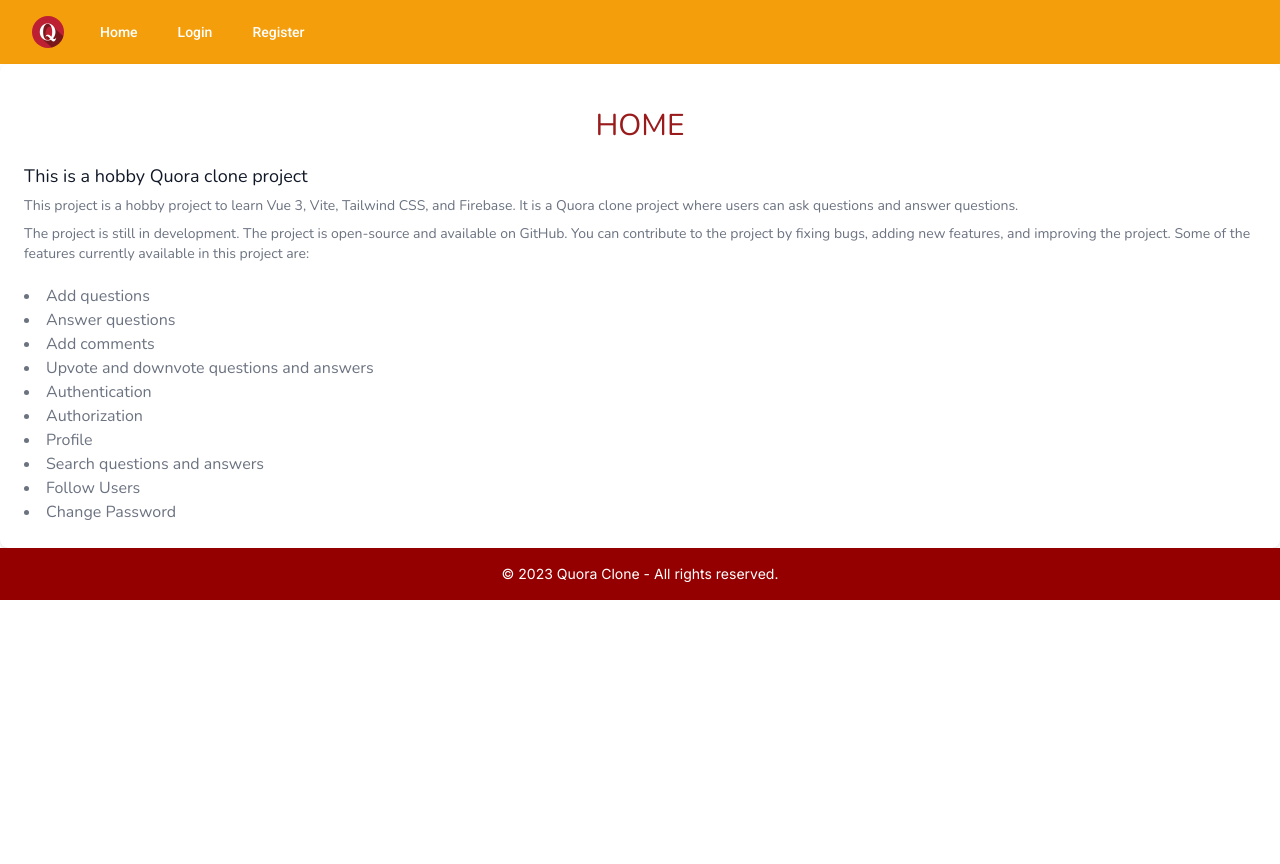
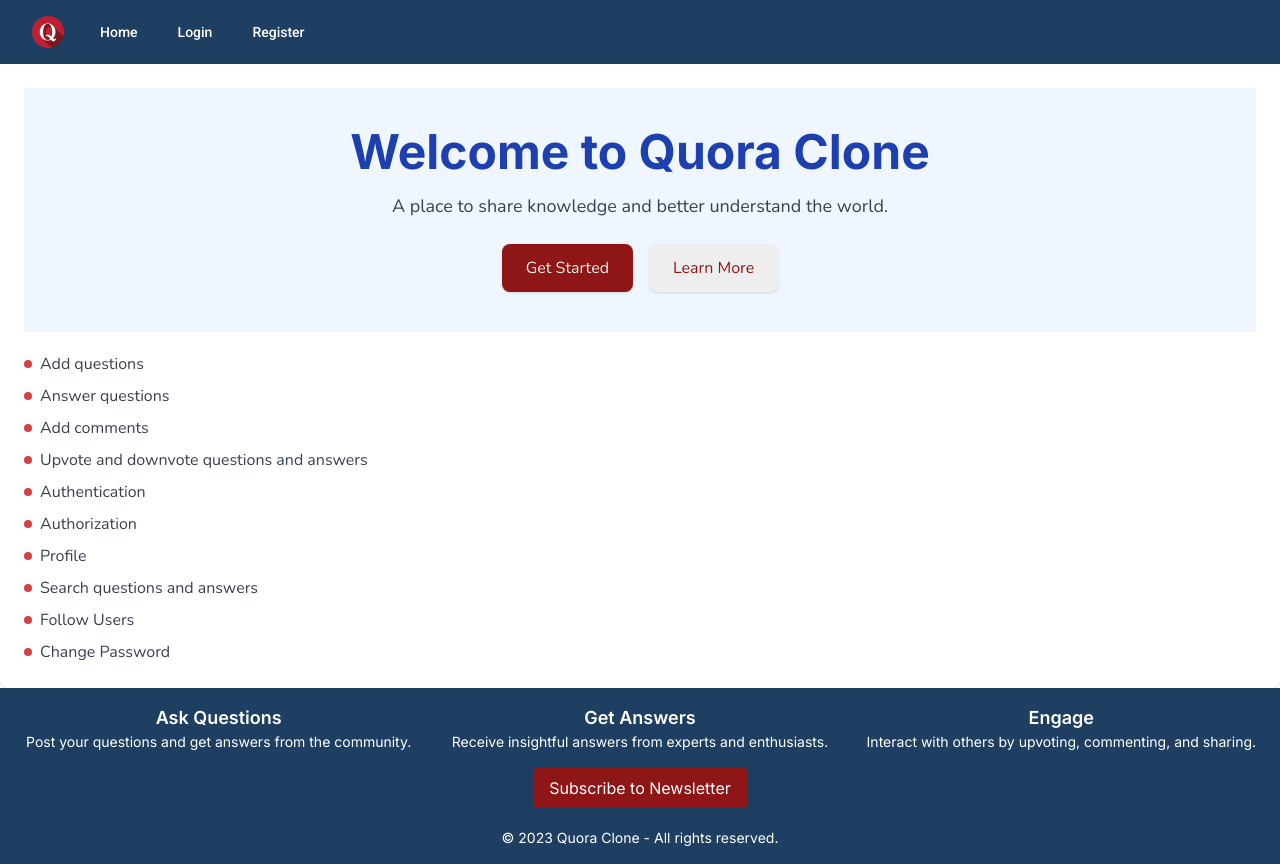
Before and after one commit to Apfirebolt/quora_clone_vue_and_django, a Vue app in the folder client/: page / in a window 1280 px wide. Before the commit the page ends 800 px from the top, so only its background shows below. Built offline with nearby package versions, Linux system fonts and the light colour scheme; what vue3-smooth-scroll would draw is missing.

Commit message:
ui changes

```diff
--- a/client/src/components/FooterComponent.vue
+++ b/client/src/components/FooterComponent.vue
@@ -1,6 +1,31 @@
 <template>
-  <footer class="bg-primary py-4 font-inter">
+  <footer class="bg-neutral text-accent py-4 font-inter">
     <div class="container mx-auto px-4">
+      <div class="grid grid-cols-1 md:grid-cols-3 gap-4 text-center text-white">
+        <div>
+          <h3 class="text-lg font-semibold">Ask Questions</h3>
+          <p class="text-sm">
+            Post your questions and get answers from the community.
+          </p>
+        </div>
+        <div>
+          <h3 class="text-lg font-semibold">Get Answers</h3>
+          <p class="text-sm">
+            Receive insightful answers from experts and enthusiasts.
+          </p>
+        </div>
+        <div>
+          <h3 class="text-lg font-semibold">Engage</h3>
+          <p class="text-sm">
+            Interact with others by upvoting, commenting, and sharing.
+          </p>
+        </div>
+      </div>
+      <div class="mt-4 text-center">
+        <button class="bg-primary mb-5 text-white py-2 px-4 rounded hover:bg-primary-dark">
+          Subscribe to Newsletter
+        </button>
+      </div>
       <p class="text-center text-white text-sm">
         &copy; {{ currentYear }} Quora Clone - All rights reserved.
       </p>
--- a/client/src/components/HeaderComponent.vue
+++ b/client/src/components/HeaderComponent.vue
@@ -1,5 +1,5 @@
 <template>
-  <Disclosure as="nav" class="bg-accent" v-slot="{ open }">
+  <Disclosure as="nav" class="bg-neutral" v-slot="{ open }">
     <div class="max-w-7xl mx-auto px-2 sm:px-6 lg:px-8 font-roboto">
       <div class="relative flex items-center justify-between h-16">
         <div class="absolute inset-y-0 left-0 flex items-center sm:hidden">
--- a/client/src/views/Home.vue
+++ b/client/src/views/Home.vue
@@ -2,31 +2,64 @@
     <header-component />
     <section class="bg-white shadow sm:rounded-lg" id="about">
         <div class="px-4 py-5 sm:p-6">
-            <h2 class="text-3xl my-5 text-center text-red-800">HOME</h2>
-            <h3 class="text-lg leading-6 font-medium text-gray-900">
-                This is a hobby Quora clone project
-            </h3>
+            <div class="hero-section bg-blue-50 py-10">
+                <div class="text-center">
+                    <h1 class="text-5xl font-bold text-blue-800">Welcome to Quora Clone</h1>
+                    <p class="mt-4 text-lg text-gray-700">
+                        A place to share knowledge and better understand the world.
+                    </p>
+                    <div class="mt-6">
+                        <button class="px-6 py-3 bg-primary text-accent rounded-lg shadow hover:bg-secondary">
+                            Get Started
+                        </button>
+                        <button class="ml-4 px-6 py-3 bg-accent text-primary rounded-lg shadow hover:bg-neutral hover:text-accent">
+                            Learn More
+                        </button>
+                    </div>
+                </div>
+            </div>
 
-            <p class="mt-2 text-sm text-gray-500">
-                This project is a hobby project to learn Vue 3, Vite, Tailwind CSS, and Firebase. It is a Quora clone project where users can ask questions and answer questions.
-            </p>
-
-            <p class="mt-2 text-sm text-gray-500">
-                The project is still in development. The project is open-source and available on GitHub. You can contribute to the project by fixing bugs, adding new features, and improving the project.
-                Some of the features currently available in this project are:
-            </p>
-
-            <ul class="mt-5 list-disc list-inside text-gray-500">
-                <li>Add questions</li>
-                <li>Answer questions</li>
-                <li>Add comments</li>
-                <li>Upvote and downvote questions and answers</li>
-                <li>Authentication</li>
-                <li>Authorization</li>
-                <li>Profile</li>
-                <li>Search questions and answers</li>
-                <li>Follow Users</li>
-                <li>Change Password</li>
+            <ul class="mt-5 space-y-2 text-gray-700">
+                <li class="flex items-center">
+                    <span class="inline-block w-2 h-2 bg-secondary rounded-full mr-2"></span>
+                    Add questions
+                </li>
+                <li class="flex items-center">
+                    <span class="inline-block w-2 h-2 bg-secondary rounded-full mr-2"></span>
+                    Answer questions
+                </li>
+                <li class="flex items-center">
+                    <span class="inline-block w-2 h-2 bg-secondary rounded-full mr-2"></span>
+                    Add comments
+                </li>
+                <li class="flex items-center">
+                    <span class="inline-block w-2 h-2 bg-secondary rounded-full mr-2"></span>
+                    Upvote and downvote questions and answers
+                </li>
+                <li class="flex items-center">
+                    <span class="inline-block w-2 h-2 bg-secondary rounded-full mr-2"></span>
+                    Authentication
+                </li>
+                <li class="flex items-center">
+                    <span class="inline-block w-2 h-2 bg-secondary rounded-full mr-2"></span>
+                    Authorization
+                </li>
+                <li class="flex items-center">
+                    <span class="inline-block w-2 h-2 bg-secondary rounded-full mr-2"></span>
+                    Profile
+                </li>
+                <li class="flex items-center">
+                    <span class="inline-block w-2 h-2 bg-secondary rounded-full mr-2"></span>
+                    Search questions and answers
+                </li>
+                <li class="flex items-center">
+                    <span class="inline-block w-2 h-2 bg-secondary rounded-full mr-2"></span>
+                    Follow Users
+                </li>
+                <li class="flex items-center">
+                    <span class="inline-block w-2 h-2 bg-secondary rounded-full mr-2"></span>
+                    Change Password
+                </li>
             </ul>
         </div>
     </section>
--- a/client/src/views/MyAnswers.vue
+++ b/client/src/views/MyAnswers.vue
@@ -1,8 +1,8 @@
 <template>
   <header-component />
-  <section class="bg-white shadow sm:rounded-lg" id="about">
-    <div class="px-4 py-5 sm:p-6">
-      <h2 class="text-3xl my-5 text-center text-red-800">MY ANSWERS</h2>
+  <main class="bg-white shadow sm:rounded-lg" id="about">
+    <div class="px-4 py-5 sm:p-6 container mx-auto">
+      <h2 class="text-3xl my-5 text-center text-primary bg-accent py-2">MY ANSWERS</h2>
       <div>
         <Loader v-if="isLoading" />
         <h3 class="text-lg leading-6 font-medium text-gray-900">
@@ -10,7 +10,7 @@
         </h3>
         <div class="flex items-center space-x-4 mt-3">
           <button @click="openModal"
-            class="inline-flex justify-center rounded-md border border-transparent bg-blue-600 px-4 py-2 text-sm font-medium text-white shadow-sm hover:bg-blue-700 focus:outline-none focus:ring-2 focus:ring-offset-2 focus:ring-blue-500">
+            class="inline-flex justify-center rounded-md border border-transparent bg-primary px-4 py-2 text-sm font-medium text-accent shadow-sm hover:bg-secondary focus:outline-none focus:ring-2 focus:ring-offset-2 focus:ring-blue-500">
             Add Question
           </button>
           <input v-model="searchQuery" @input="searchQuestions" type="text" placeholder="Search answers..."
@@ -90,7 +90,7 @@
         </div>
       </Dialog>
     </TransitionRoot>
-  </section>
+  </main>
   <footer-component />
 </template>
 
--- a/client/src/views/MyQuestions.vue
+++ b/client/src/views/MyQuestions.vue
@@ -1,8 +1,8 @@
 <template>
   <header-component />
-  <section class="bg-white shadow sm:rounded-lg" id="about">
-    <div class="px-4 py-5 sm:p-6">
-      <h2 class="text-3xl my-5 text-center text-red-800">MY QUESTIONS</h2>
+  <main class="bg-white shadow sm:rounded-lg" id="about">
+    <section class="px-4 py-5 sm:p-6 container mx-auto">
+      <h2 class="text-3xl my-5 text-center text-primary bg-accent py-2">MY QUESTIONS</h2>
       <div>
         <h3 class="text-lg leading-6 font-medium text-gray-900">
           List of questions you have asked and their answers
@@ -10,7 +10,7 @@
         <div class="flex items-center space-x-4 mt-3">
           <button
             @click="openModal"
-            class="inline-flex justify-center rounded-md border border-transparent bg-blue-600 px-4 py-2 text-sm font-medium text-white shadow-sm hover:bg-blue-700 focus:outline-none focus:ring-2 focus:ring-offset-2 focus:ring-blue-500"
+            class="inline-flex justify-center rounded-md border border-transparent bg-primary px-4 py-2 text-sm font-medium text-accent shadow-sm hover:bg-secondary focus:outline-none focus:ring-2 focus:ring-offset-2 focus:ring-blue-500"
           >
             Add Question
           </button>
@@ -65,7 +65,7 @@
           No questions found
         </p>
       </div>
-    </div>
+    </section>
     <TransitionRoot appear :show="isOpen" as="template">
       <Dialog as="div" @close="closeModal" class="relative z-10">
         <TransitionChild
@@ -150,7 +150,7 @@
         </div>
       </Dialog>
     </TransitionRoot>
-  </section>
+  </main>
   <footer-component />
 </template>
 
--- a/client/src/views/Profile.vue
+++ b/client/src/views/Profile.vue
@@ -1,8 +1,9 @@
 <template>
   <header-component />
-  <section class="bg-white shadow sm:rounded-lg" id="about">
-    <div class="px-4 py-5 sm:p-6">
-      <h2 class="text-3xl my-5 text-center text-red-800">PROFILE</h2>
+  <main class="bg-white shadow sm:rounded-lg" id="about">
+    <div class="px-4 py-5 sm:p-6 container mx-auto">
+      <h2 class="text-3xl my-5 text-center text-primary bg-accent py-2">PROFILE</h2>
+
       <h3 class="text-lg leading-6 font-medium text-gray-900">
         Update your profile
       </h3>
@@ -208,7 +209,7 @@
         </div>
       </Dialog>
     </TransitionRoot>
-  </section>
+  </main>
   <footer-component />
 </template>
 
--- a/client/src/views/QuestionDetail.vue
+++ b/client/src/views/QuestionDetail.vue
@@ -1,14 +1,11 @@
 <template>
   <header-component />
-  <section class="bg-white shadow sm:rounded-lg" id="about">
-    <div class="px-4 py-5 sm:p-6">
-      <h2 class="text-3xl my-5 text-center text-red-800">QUESTION DETAIL</h2>
+  <main class="bg-white shadow sm:rounded-lg" id="about">
+    <section class="px-4 py-5 sm:p-6 container mx-auto">
+      <h2 class="text-3xl my-5 text-center text-primary bg-accent py-2">{{ question.content }}</h2>
       <div class="flex justify-between">
         <Loader v-if="isQuestionLoading" />
         <div>
-          <h3 class="text-lg leading-6 font-medium text-gray-900">
-            {{ question.content }}
-          </h3>
           <p class="my-3">Asked by: {{ question.author }}</p>
           <p v-if="showUsersUpvotedByText" class="my-2 bg-success text-white p-2 rounded-lg">
             {{ showUsersUpvotedByText }}
@@ -88,7 +85,7 @@
           No answers found
         </p>
       </div>
-    </div>
+    </section>
 
     <TransitionRoot appear :show="isOpen" as="template">
       <Dialog as="div" @close="closeModal" class="relative z-10">
@@ -134,7 +131,7 @@
         </div>
       </Dialog>
     </TransitionRoot>
-  </section>
+  </main>
   <footer-component />
 </template>
 
--- a/client/tailwind.config.js
+++ b/client/tailwind.config.js
@@ -7,11 +7,11 @@
   theme: {
     extend: {
       colors: {
-        primary: '#940000',
-        secondary: '#99431f',
-        accent: '#F59E0B',
-        neutral: '#374151',
-        base: '#F3F4F6',
+        primary: '#8E1616',
+        secondary: '#D84040',
+        accent: '#EEEEEE',
+        neutral: '#1E3E62',
+        base: '#000B58',
         danger: '#EF4444',
         warning: '#F59E0B',
         success: '#10B981',
```
Also changed, not shown: client/src/views/Dashboard.vue (+110 -48 lines), client/src/views/UserDetail.vue (+68 -26 lines), client/src/views/Users.vue (+18 -9 lines).
